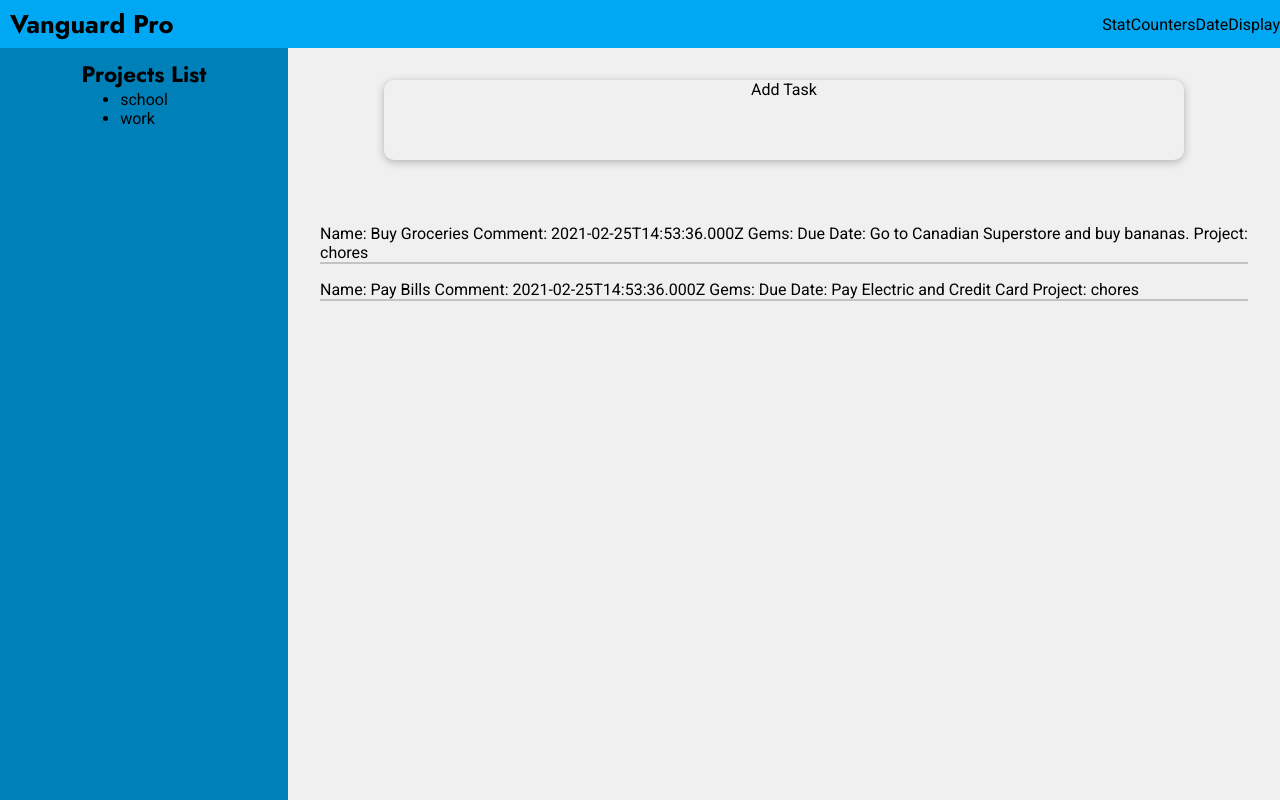
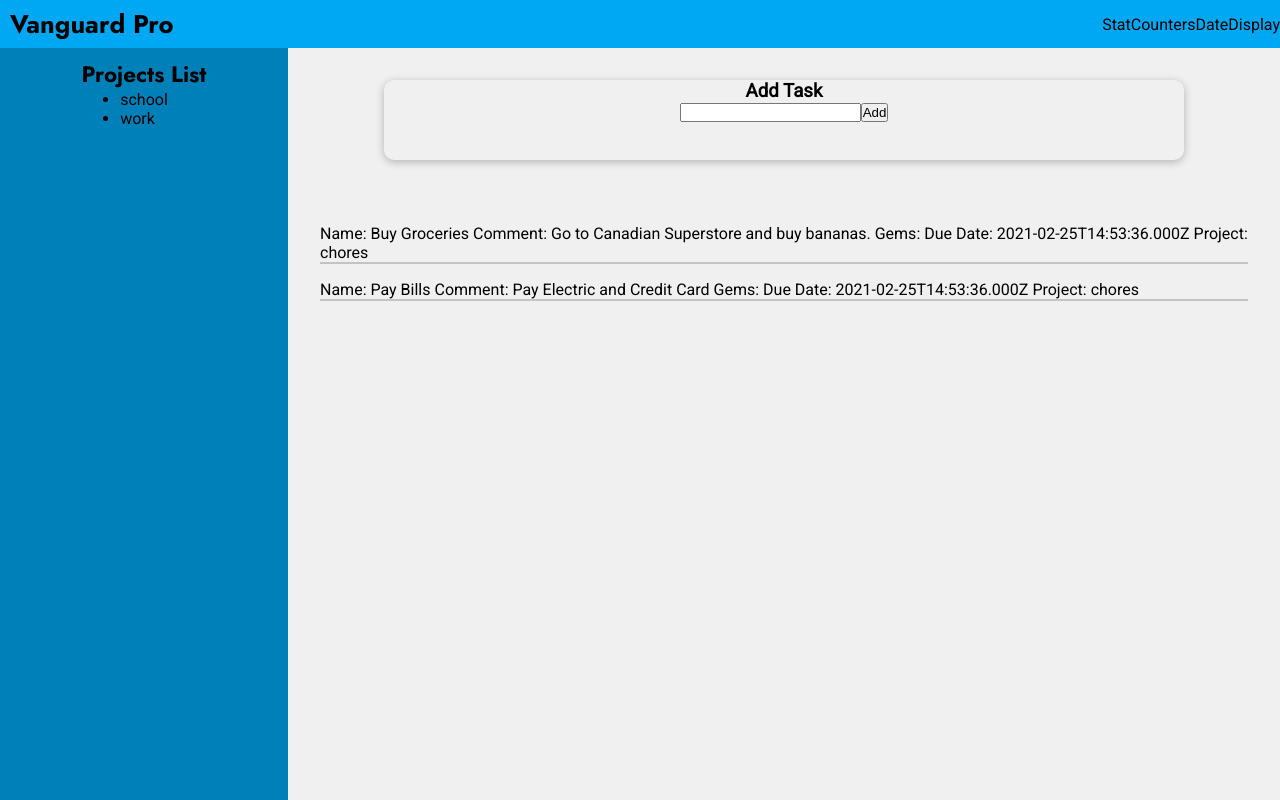
Before and after one commit to code-vanguards/vanguard-pro, a Vue app: page / in a window 1280 px wide. Built offline with nearby package versions, Linux system fonts and the light colour scheme.

Commit message:
Completed initial functionality for NewTask component.

```diff
--- a/src/App.vue
+++ b/src/App.vue
@@ -20,10 +20,9 @@
     </div>
   </section>
   <section id="tasks-area">
-    <div class="new-task">
-      <!-- NewTask-->
-      Add Task
-    </div>
+    <new-task
+      @add-task="addTask"
+    ></new-task>
     <ul class="tasks-list">
       <li v-for="task in tasks"
       :key="task.id">
@@ -56,15 +55,15 @@ export default {
       tasks: [
         taskFactory(
           'Buy Groceries',
+          new Date().toISOString(),
           'Go to Canadian Superstore and buy bananas.',
-          new Date().toISOString(),
           projectFactory('Chores'),
-          10
+          5
         ),
         taskFactory(
           'Pay Bills',
+          new Date().toISOString(),
           'Pay Electric and Credit Card',
-          new Date().toISOString(),
           projectFactory('Chores'),
           5
         ),
@@ -72,6 +71,9 @@ export default {
     };
   },
   methods: {
+    addTask(task) {
+      this.tasks.push(taskFactory(task));
+    },
   },
   computed: {
   },
@@ -158,16 +160,6 @@ h2 { font-size: 1.4rem; }
   padding: 2rem;
 }
 
-.new-task {
-  border-radius: 10px;
-  box-shadow: 0 2px 8px rgba(0, 0, 0, 0.26);
-  margin: auto;
-  width: 50rem;
-  height: 5rem;
-  text-align: center;
-  margin-bottom: 4rem;
-}
-
 .tasks-list {
   list-style: none;
 }
--- a/src/components/NewTask.vue
+++ b/src/components/NewTask.vue
@@ -1,10 +1,38 @@
 <template>
-  <span>Placeholder</span>
+  <div class='add-task'>
+    <h3>Add Task</h3>
+    <form @submit.prevent="addTask">
+      <input type="text" v-model="taskInput"/>
+      <button>Add</button>
+    </form>
+  </div>
 </template>
 
 <script>
-export default {};
+export default {
+  emits: ['add-task'],
+  data() {
+    return {
+      taskInput: '',
+    };
+  },
+  methods: {
+    addTask() {
+      this.$emit('add-task', this.taskInput);
+      this.taskInput = '';
+    }
+  }
+};
 </script>
 
 <style scoped>
+.add-task {
+  border-radius: 10px;
+  box-shadow: 0 2px 8px rgba(0, 0, 0, 0.26);
+  margin: auto;
+  width: 50rem;
+  height: 5rem;
+  text-align: center;
+  margin-bottom: 4rem;
+}
 </style>
```
